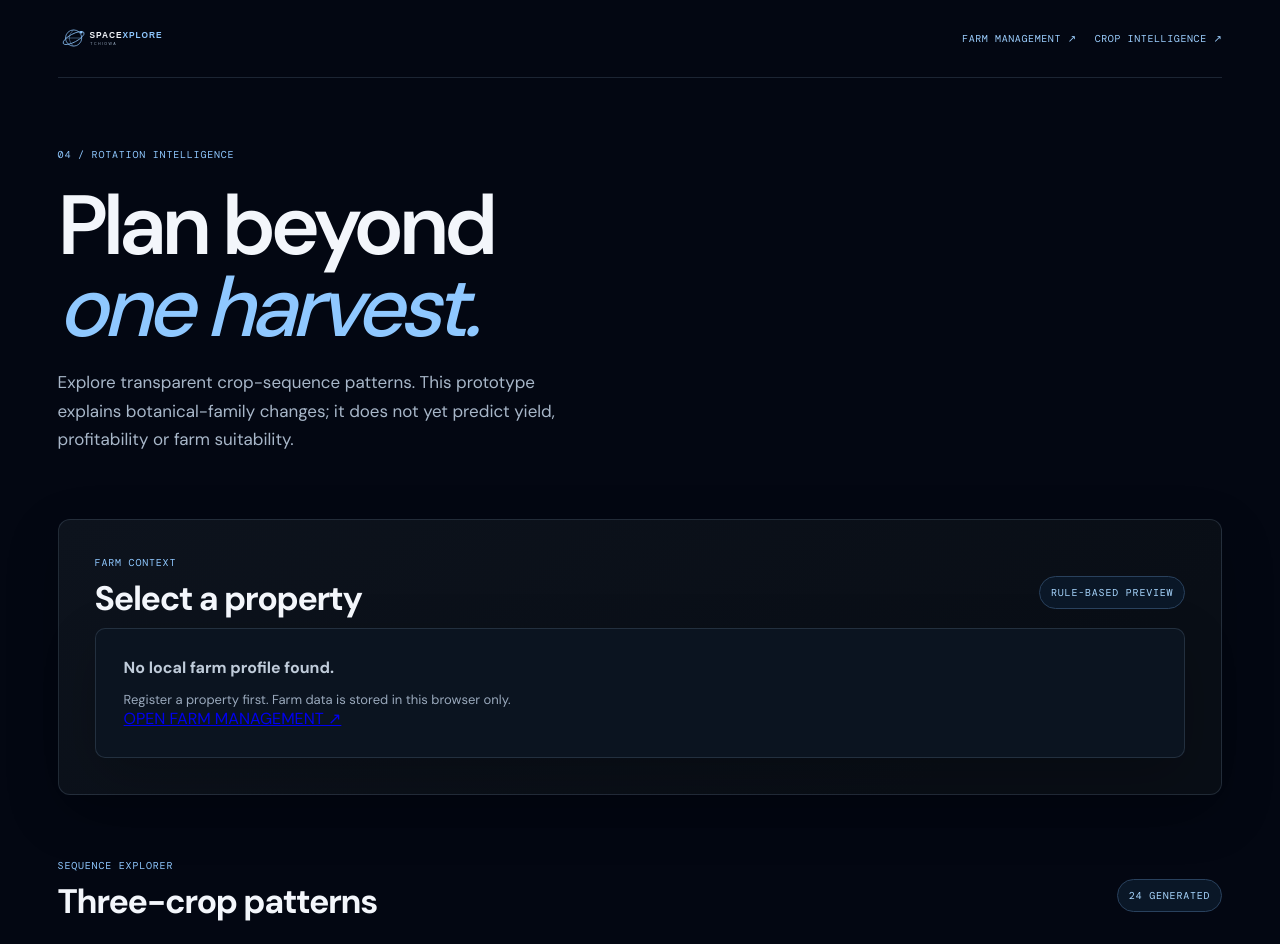
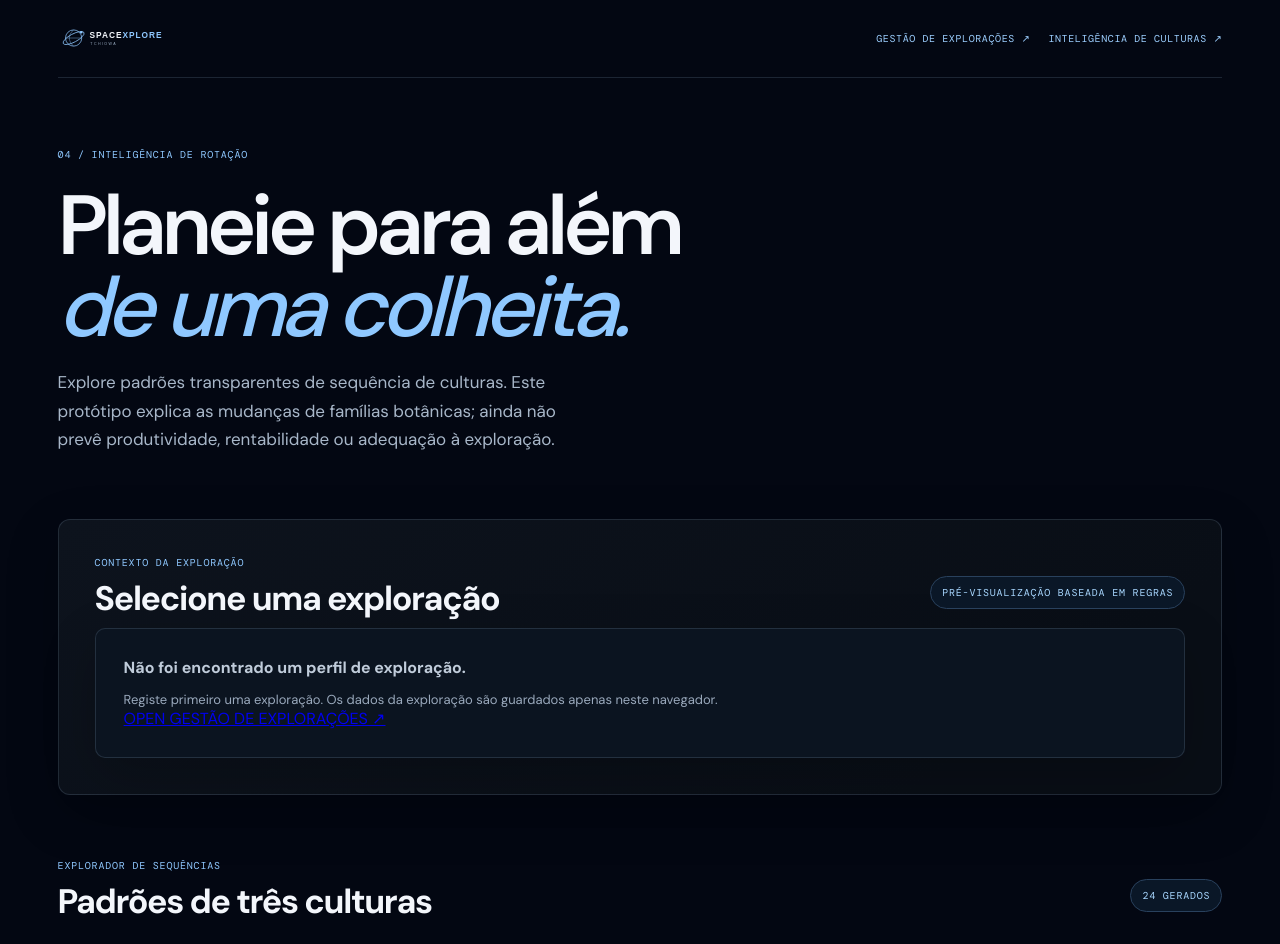
Before and after one commit to josemacaia3337-creator/spacexplore-tchiowa, a Next.js app: page /rotation in a window 1280 px wide. Shown: the top 944 px of the page. Built offline with nearby package versions, Linux system fonts and the light colour scheme.

Commit message:
Translate crop rotation interface into Portuguese

```diff
--- a/app/rotation/page.tsx
+++ b/app/rotation/page.tsx
@@ -41,33 +41,33 @@ export default function RotationPage() {
     <main className="shell">
       <header className="topbar">
         <Link className="brand" href="/"><span className="brand-mark">S</span><span>SPACEXPLORE <b>TCHIOWA</b></span></Link>
-        <nav className="top-nav"><Link href="/farms">FARM MANAGEMENT ↗</Link><Link href="/crops">CROP INTELLIGENCE ↗</Link></nav>
+        <nav className="top-nav"><Link href="/farms">GESTÃO DE EXPLORAÇÕES ↗</Link><Link href="/crops">INTELIGÊNCIA DE CULTURAS ↗</Link></nav>
       </header>
       <section className="farm-hero">
-        <span className="eyebrow">04 / ROTATION INTELLIGENCE</span>
-        <h1>Plan beyond<br /><em>one harvest.</em></h1>
-        <p className="hero-copy">Explore transparent crop-sequence patterns. This prototype explains botanical-family changes; it does not yet predict yield, profitability or farm suitability.</p>
+        <span className="eyebrow">04 / INTELIGÊNCIA DE ROTAÇÃO</span>
+        <h1>Planeie para além<br /><em>de uma colheita.</em></h1>
+        <p className="hero-copy">Explore padrões transparentes de sequência de culturas. Este protótipo explica as mudanças de famílias botânicas; ainda não prevê produtividade, rentabilidade ou adequação à exploração.</p>
       </section>
       <section className="workspace">
-        <div className="section-heading"><div><span className="eyebrow">FARM CONTEXT</span><h2>Select a property</h2></div><span className="status-tag">RULE-BASED PREVIEW</span></div>
-        {!ready ? <p className="section-copy">Loading local farm profiles…</p> : farms.length ? (
+        <div className="section-heading"><div><span className="eyebrow">CONTEXTO DA EXPLORAÇÃO</span><h2>Selecione uma exploração</h2></div><span className="status-tag">PRÉ-VISUALIZAÇÃO BASEADA EM REGRAS</span></div>
+        {!ready ? <p className="section-copy">A carregar perfis das explorações…</p> : farms.length ? (
           <>
-            <label className="rotation-farm-select">PROPERTY<select value={farmId} onChange={(event) => setFarmId(event.target.value)}>{farms.map((farm) => <option key={farm.id} value={farm.id}>{farm.name}</option>)}</select></label>
-            {selectedFarm && <div className="rotation-context"><strong>{selectedFarm.name}</strong><span>Current crop: {selectedFarm.currentCrop || "Not provided"}</span><span>Soil: {selectedFarm.soilTexture || "Not provided"}</span><span>pH: {selectedFarm.soilPh ?? "Not measured"}</span><span>Drainage: {selectedFarm.drainage || "Not provided"}</span><p>These fields are displayed as context only. The current prototype does not use them to rank or approve crop sequences.</p></div>}
+            <label className="rotation-farm-select">EXPLORAÇÃO<select value={farmId} onChange={(event) => setFarmId(event.target.value)}>{farms.map((farm) => <option key={farm.id} value={farm.id}>{farm.name}</option>)}</select></label>
+            {selectedFarm && <div className="rotation-context"><strong>{selectedFarm.name}</strong><span>Cultura atual: {selectedFarm.currentCrop || "Não informado"}</span><span>Solo: {selectedFarm.soilTexture || "Não informado"}</span><span>pH: {selectedFarm.soilPh ?? "Não medido"}</span><span>Drenagem: {selectedFarm.drainage || "Não informado"}</span><p>Estes campos são apresentados apenas como contexto. O protótipo atual não os utiliza para classificar ou aprovar sequências de culturas.</p></div>}
           </>
-        ) : <div className="empty-state"><strong>No local farm profile found.</strong><p>Register a property first. Farm data is stored in this browser only.</p><Link href="/farms">OPEN FARM MANAGEMENT ↗</Link></div>}
+        ) : <div className="empty-state"><strong>Não foi encontrado um perfil de exploração.</strong><p>Registe primeiro uma exploração. Os dados da exploração são guardados apenas neste navegador.</p><Link href="/farms">OPEN GESTÃO DE EXPLORAÇÕES ↗</Link></div>}
       </section>
       <section className="farm-list-section">
-        <div className="section-heading"><div><span className="eyebrow">SEQUENCE EXPLORER</span><h2>Three-crop patterns</h2></div><span className="status-tag">{sequences.length} GENERATED</span></div>
-        <p className="section-copy">Sequences are generated from crops marked as short-cycle in the starter catalogue. Each crop appears at most once per sequence. Sweet potato is included because it is commonly managed as a short-cycle field crop, while cassava and banana remain classified as long-term plantings.</p>
+        <div className="section-heading"><div><span className="eyebrow">EXPLORADOR DE SEQUÊNCIAS</span><h2>Padrões de três culturas</h2></div><span className="status-tag">{sequences.length} GERADOS</span></div>
+        <p className="section-copy">As sequências são geradas a partir das culturas classificadas como ciclo curto no catálogo inicial. Cada cultura aparece no máximo uma vez por sequência. A batata-doce é incluída por ser frequentemente gerida como cultura de ciclo curto, enquanto a mandioca e a banana permanecem classificadas como plantações de longo prazo.</p>
         <div className="rotation-grid">{sequences.map((sequence, index) => <article className="rotation-card" key={sequence.crops.map((crop) => crop.id).join("-")}>
           <div className="farm-card-top"><span className="eyebrow">PATTERN {String(index + 1).padStart(2, "0")}</span><span className={sequence.repeatedAdjacentFamily ? "rotation-flag" : "rotation-positive"}>{sequence.repeatedAdjacentFamily ? "FAMILY REPEAT" : "FAMILY CHANGE"}</span></div>
           <div className="rotation-flow">{sequence.crops.map((crop, cropIndex) => <div className="rotation-step" key={crop.id}><span>SEASON {cropIndex + 1}</span><strong>{crop.name}</strong><small>{crop.family}</small></div>)}</div>
           <p className="rotation-explanation">{sequence.explanation.join(" ")}</p>
         </article>)}</div>
       </section>
-      <section className="notice"><strong>Important scientific limitation:</strong> these are illustrative sequence patterns, not planting recommendations. Botanical-family changes alone do not establish crop compatibility or break specific pest and disease cycles. Before field recommendations, the engine needs locally verified planting calendars, cultivar and duration data, soil constraints, rainfall and water requirements, pest and disease history, and agronomic references. No yield or profit estimates are generated.</section>
-      <footer><span>SPACEXPLORE TCHIOWA</span><span>TRANSPARENT RULES · NO UNSUPPORTED SCORES</span></footer>
+      <section className="notice"><strong>Limitação científica importante:</strong> estes são padrões ilustrativos de sequência, não recomendações de plantio. A mudança de família botânica, por si só, não comprova compatibilidade entre culturas nem a quebra de ciclos específicos de pragas e doenças. Antes de recomendar sequências no campo, o motor necessita de calendários locais verificados, dados de variedades e duração dos ciclos, limitações do solo, necessidades de chuva e água, histórico de pragas e doenças e referências agronómicas. Não são geradas estimativas de produtividade ou lucro.</section>
+      <footer><span>SPACEXPLORE TCHIOWA</span><span>REGRAS TRANSPARENTES · SEM PONTUAÇÕES NÃO COMPROVADAS</span></footer>
     </main>
   );
 }
```
